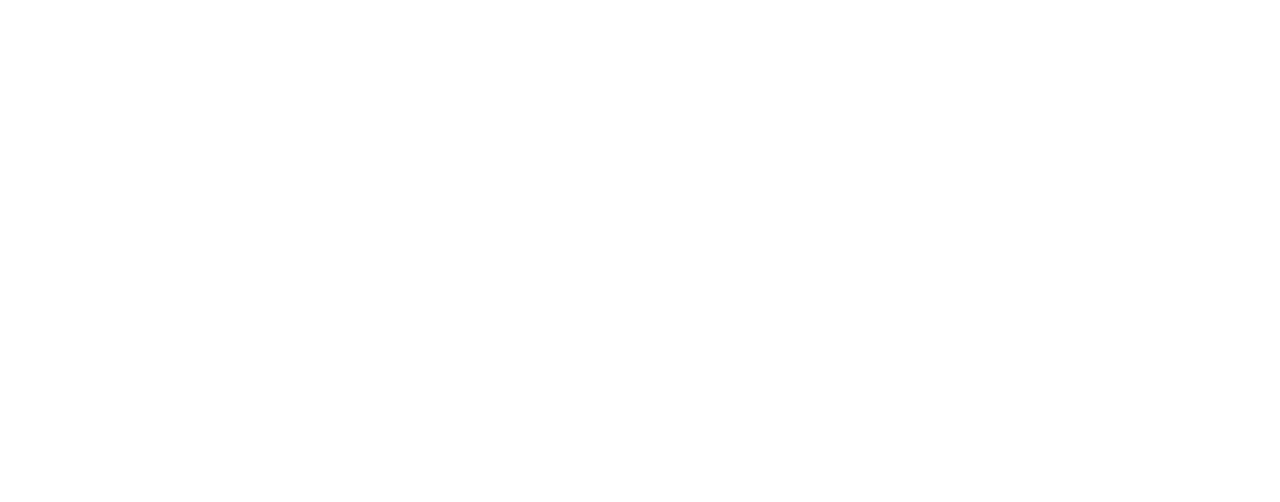
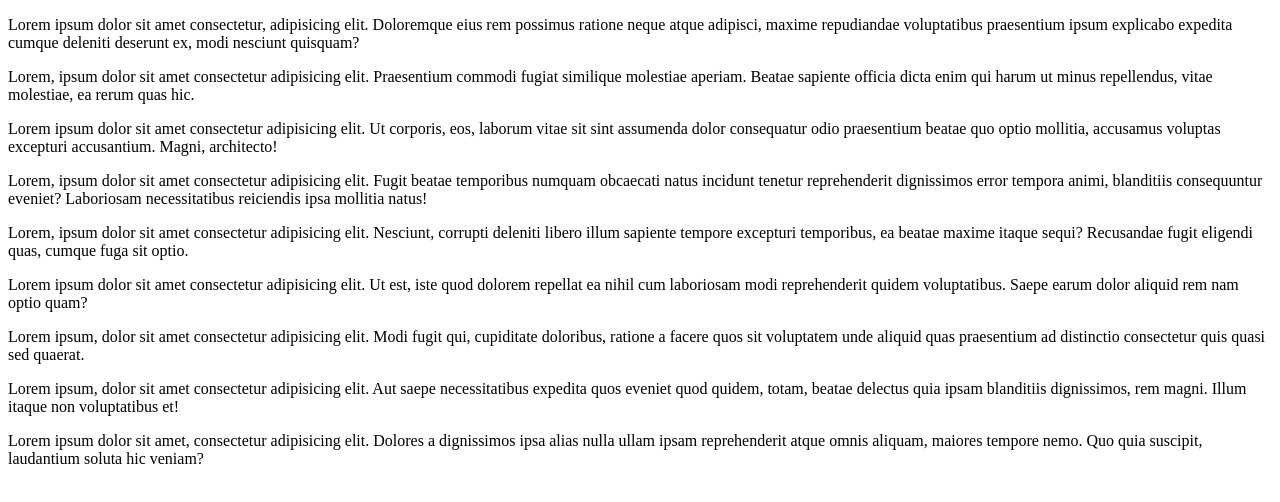
Before and after one commit to valebetancurgran/clase-css, a plain HTML site: page index.html in a window 1280 px wide. Drawn offline with Linux system fonts and the light colour scheme.

Commit message:
texto de relleno

```diff
--- a/index.html
+++ b/index.html
@@ -9,8 +9,22 @@
     <header>
 
     </header>
-    <main>
-
+      <main>
+          <section>
+              <p>Lorem ipsum dolor sit amet consectetur, adipisicing elit. Doloremque eius rem possimus ratione neque atque adipisci, maxime repudiandae voluptatibus praesentium ipsum explicabo expedita cumque deleniti deserunt ex, modi nesciunt quisquam?</p>
+              <p>Lorem, ipsum dolor sit amet consectetur adipisicing elit. Praesentium commodi fugiat similique molestiae aperiam. Beatae sapiente officia dicta enim qui harum ut minus repellendus, vitae molestiae, ea rerum quas hic. </p>
+              <p>Lorem ipsum dolor sit amet consectetur adipisicing elit. Ut corporis, eos, laborum vitae sit sint assumenda dolor consequatur odio praesentium beatae quo optio mollitia, accusamus voluptas excepturi accusantium. Magni, architecto!</p>
+          </section>
+          <section>
+              <p>Lorem, ipsum dolor sit amet consectetur adipisicing elit. Fugit beatae temporibus numquam obcaecati natus incidunt tenetur reprehenderit dignissimos error tempora animi, blanditiis consequuntur eveniet? Laboriosam necessitatibus reiciendis ipsa mollitia natus!</p>
+              <p>Lorem, ipsum dolor sit amet consectetur adipisicing elit. Nesciunt, corrupti deleniti libero illum sapiente tempore excepturi temporibus, ea beatae maxime itaque sequi? Recusandae fugit eligendi quas, cumque fuga sit optio.</p>
+              <p>Lorem ipsum dolor sit amet consectetur adipisicing elit. Ut est, iste quod dolorem repellat ea nihil cum laboriosam modi reprehenderit quidem voluptatibus. Saepe earum dolor aliquid rem nam optio quam?<p>
+          </section>
+          <section>
+              <p>Lorem ipsum, dolor sit amet consectetur adipisicing elit. Modi fugit qui, cupiditate doloribus, ratione a facere quos sit voluptatem unde aliquid quas praesentium ad distinctio consectetur quis quasi sed quaerat.</p>
+              <p>Lorem ipsum, dolor sit amet consectetur adipisicing elit. Aut saepe necessitatibus expedita quos eveniet quod quidem, totam, beatae delectus quia ipsam blanditiis dignissimos, rem magni. Illum itaque non voluptatibus et!</p>
+              <p>Lorem ipsum dolor sit amet, consectetur adipisicing elit. Dolores a dignissimos ipsa alias nulla ullam ipsam reprehenderit atque omnis aliquam, maiores tempore nemo. Quo quia suscipit, laudantium soluta hic veniam?</p>
+          </section>
     </main>
     <footer>
 
```
